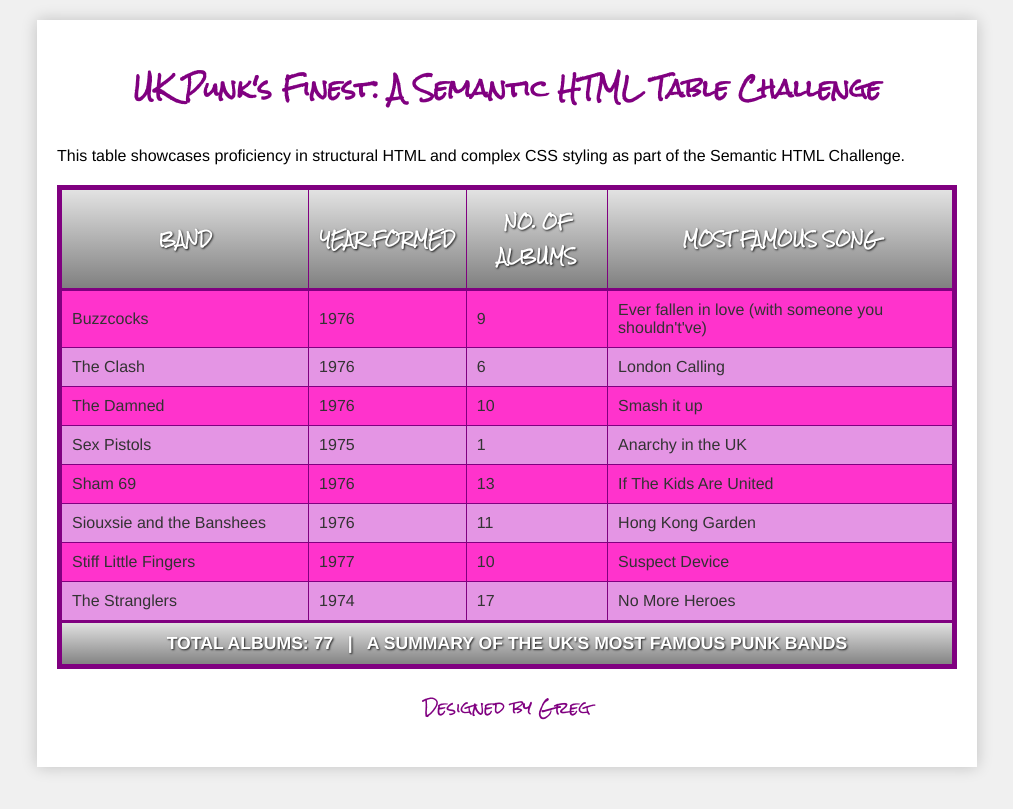
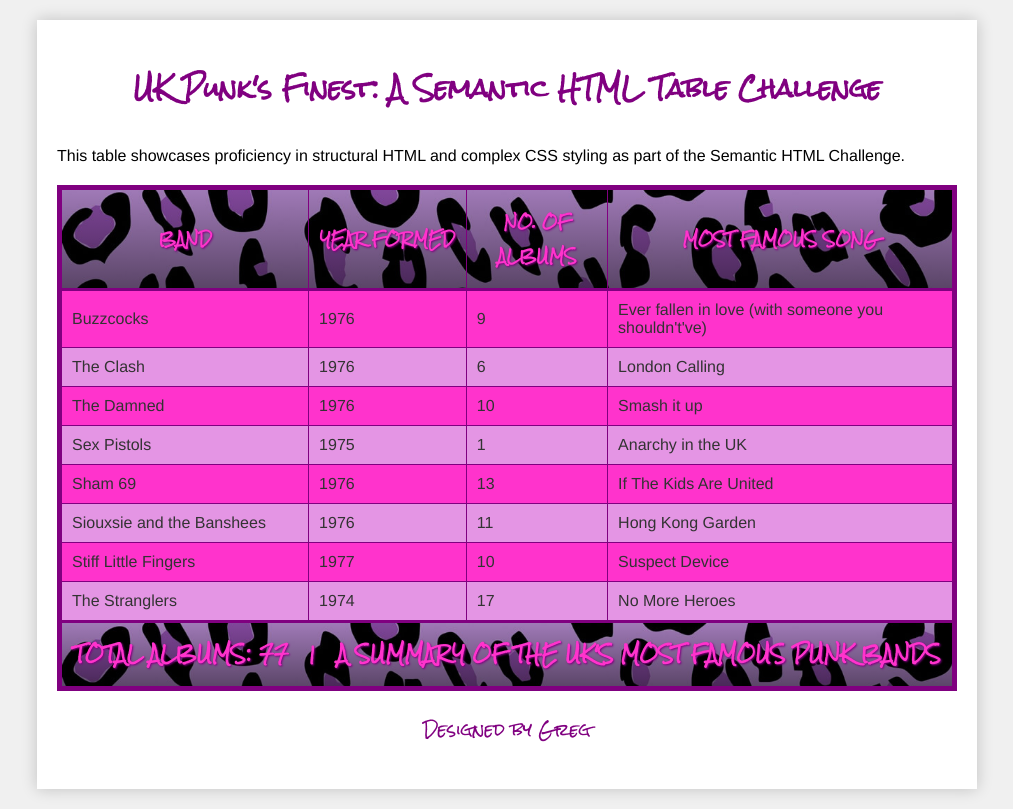
Before and after one commit to Interlaken0/semantic-html-challenge, a plain HTML site: page index.html in a window 1280 px wide. Shown: the whole page, without its empty margins (133-1146 px from the left). Drawn offline with Linux system fonts and the light colour scheme.

Commit message:
Polish CSS for punk table challenge

```diff
--- a/style.css
+++ b/style.css
@@ -1,22 +1,19 @@
-/* General Body Styling and Font Stack */
+/* --- GENERAL STYLING --- */
 body {
-  /* Using Helvetica Neue as the primary font, as specified  */
   font-family: "Helvetica Neue", Helvetica, Arial, sans-serif;
   margin: 0;
   background-color: #f0f0f0;
 }
 
-/* Styling the container for the blog post */
 .blog-post {
   max-width: 900px;
   margin: 20px auto;
   padding: 20px;
-  background: white;
+  background: #fff;
   box-shadow: 0 0 15px rgba(0,0,0,0.2);
 }
 
 h1 {
-  /* Applied Rock Salt for a distinct look  */
   font-family: 'Rock Salt', cursive;
   color: #800080;
   text-align: center;
@@ -24,31 +21,32 @@ h1 {
 }
 
 /* --- TABLE STYLING --- */
-
 .punk-table {
-  width: 100%; /* CHALLENGE: Table width should fill any container  */
-  border-collapse: collapse; /* TIP: Collapse borders  */
-  table-layout: fixed; /* TIP: Create a predictable table layout  */
+  width: 100%;
+  border-collapse: collapse;
+  table-layout: fixed;
   margin: 20px 0;
-  border: 5px solid #800080; /* COLOUR: Border #800080 [cite: 15] */
-  /* IMAGE: Applied leopard skin image to the border area [cite: 12] */
-  background-image: url('leopardskin.jpg');
-  background-size: cover;
+  border: 5px solid #800080;
 }
 
 /* Table Head and Foot Styling */
-thead, tfoot {
-  color: white;
-  text-shadow: 1px 1px 2px rgba(0,0,0,0.8);
-  /* GRADIENT: Applied gradient fill on the header and footer  */
-  background-image: linear-gradient(to bottom, rgba(0,0,0,0.1), rgba(0,0,0,0.5));
+.punk-table thead,
+.punk-table tfoot {
+  background:
+    linear-gradient(rgba(0,0,0,0.1), rgba(0,0,0,0.5)),
+    url("../assets/leopardskin.jpg");
+  background-size: cover;
+  background-repeat: repeat-x;
+  font-family: 'Rock Salt', cursive;
+  color: #ff33cc;
+  text-shadow: 1px 1px 2px #800080;
   border-color: #800080;
 }
 
-/* Header Cells (th) */
-thead th {
+/* Header Cells */
+.punk-table thead th {
   font-family: 'Rock Salt', cursive;
-  text-align: center; /* TIP: Text alignment [cite: 27] */
+  text-align: center;
   padding: 15px 10px;
   border: 1px solid #800080;
   border-bottom: 3px solid #800080;
@@ -56,40 +54,37 @@ thead th {
   font-size: 0.9em;
 }
 
-/* Setting column widths using percentages [cite: 22] */
+/* Column Widths */
 .punk-table th:nth-child(1) { width: 28%; } /* BAND */
 .punk-table th:nth-child(2) { width: 17%; } /* YEAR FORMED */
 .punk-table th:nth-child(3) { width: 15%; } /* NO. OF ALBUMS */
 .punk-table th:nth-child(4) { width: 40%; } /* MOST FAMOUS SONG */
 
 /* Table Body Styling */
-tbody {
+.punk-table tbody {
   color: #333;
-  /* IMAGE: The noise image on the table body only [cite: 10] */
-  background-image: url('noise.png');
+  background-image: url('../assets/noise.png');
   background-repeat: repeat;
 }
 
-/* Zebra Striping (Alternate Row Colours) [cite: 26] */
-/* COLOUR: Odd rows -> #ff33cc [cite: 16] */
-tbody tr:nth-child(odd) {
+/* Zebra Striping */
+.punk-table tbody tr:nth-child(odd) {
   background-color: #ff33cc;
 }
 
-/* COLOUR: Even rows -> #e495e4 [cite: 17] */
-tbody tr:nth-child(even) {
+.punk-table tbody tr:nth-child(even) {
   background-color: #e495e4;
 }
 
-/* Data Cells (td) */
-tbody td {
-  padding: 10px 10px;
+/* Data Cells */
+.punk-table tbody td {
+  padding: 10px;
   border: 1px solid #800080;
   text-align: left;
 }
 
 /* Footer Cell Styling */
-tfoot td {
+.punk-table tfoot td {
   text-align: center;
   padding: 10px;
   font-size: 1.1em;
```
